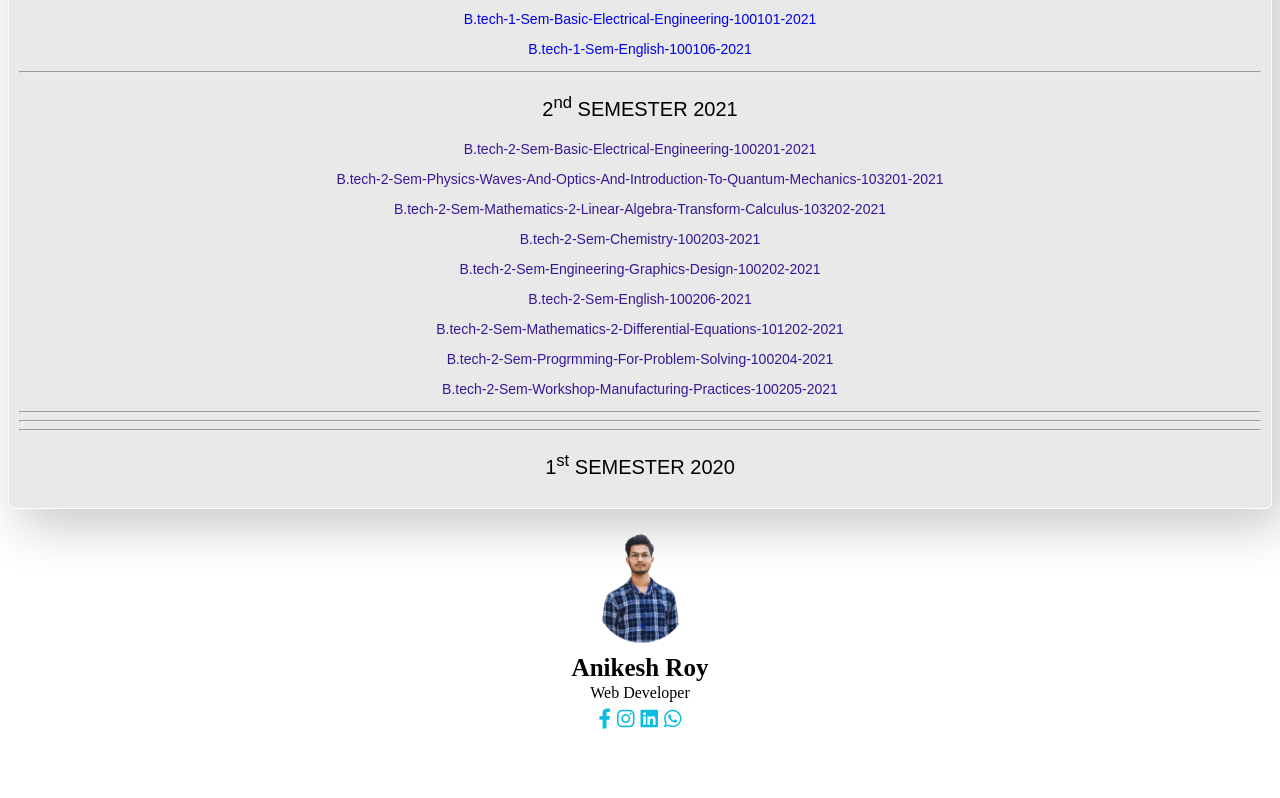
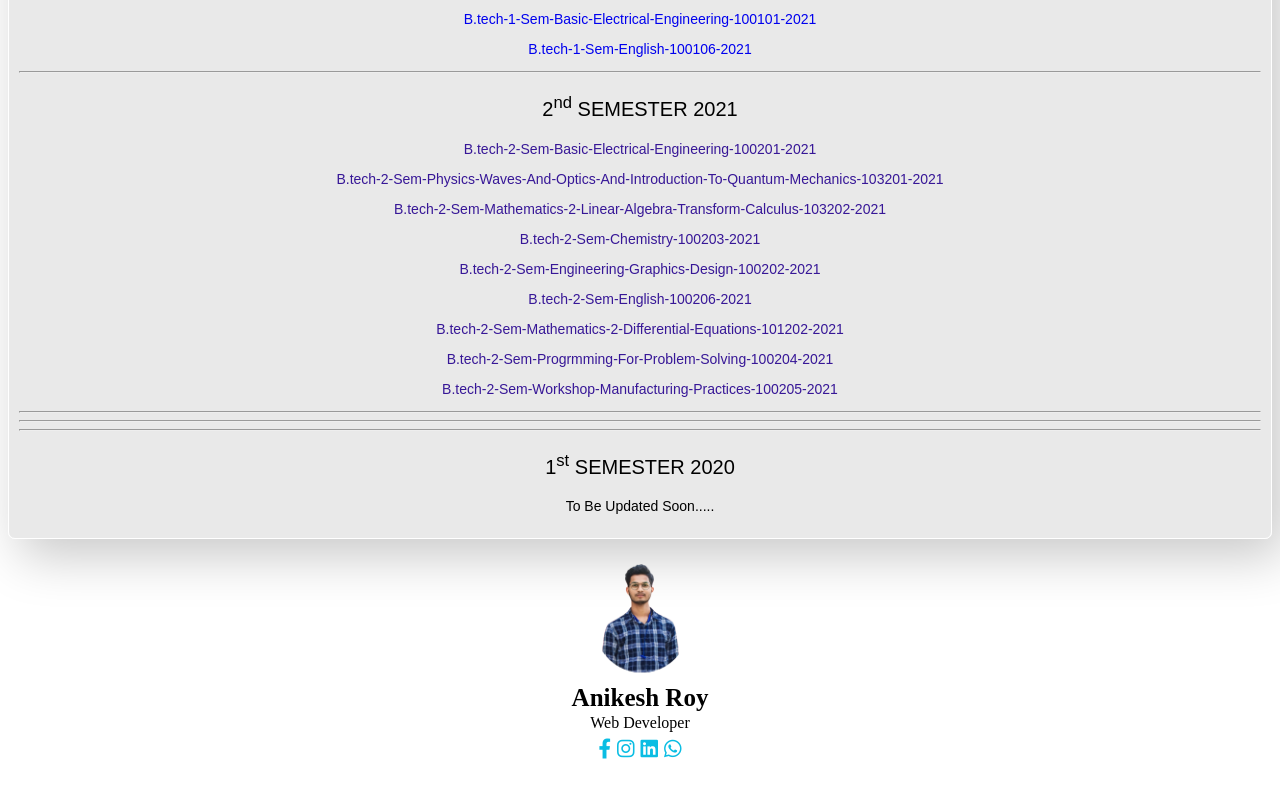
Before and after one commit to Anikeshroy/Beu-PYQ, a plain HTML site: page index.html in a window 1280 px wide. Shown: the part 1109-1907 px from the top of the page. Before the commit the page ends 1877 px from the top, so only its background shows below. Drawn offline with Linux system fonts and the light colour scheme; a web font is replaced by a local one.

Commit message:
Update index.html

```diff
--- a/index.html
+++ b/index.html
@@ -197,6 +197,7 @@
                     <div class="semester">
                         <p>1<sup>st</sup> SEMESTER 2020</p>
                     </div>
+                    <p>To Be Updated Soon.....</p>
                     <a href="">
                         <p></p>
                     </a>
```
